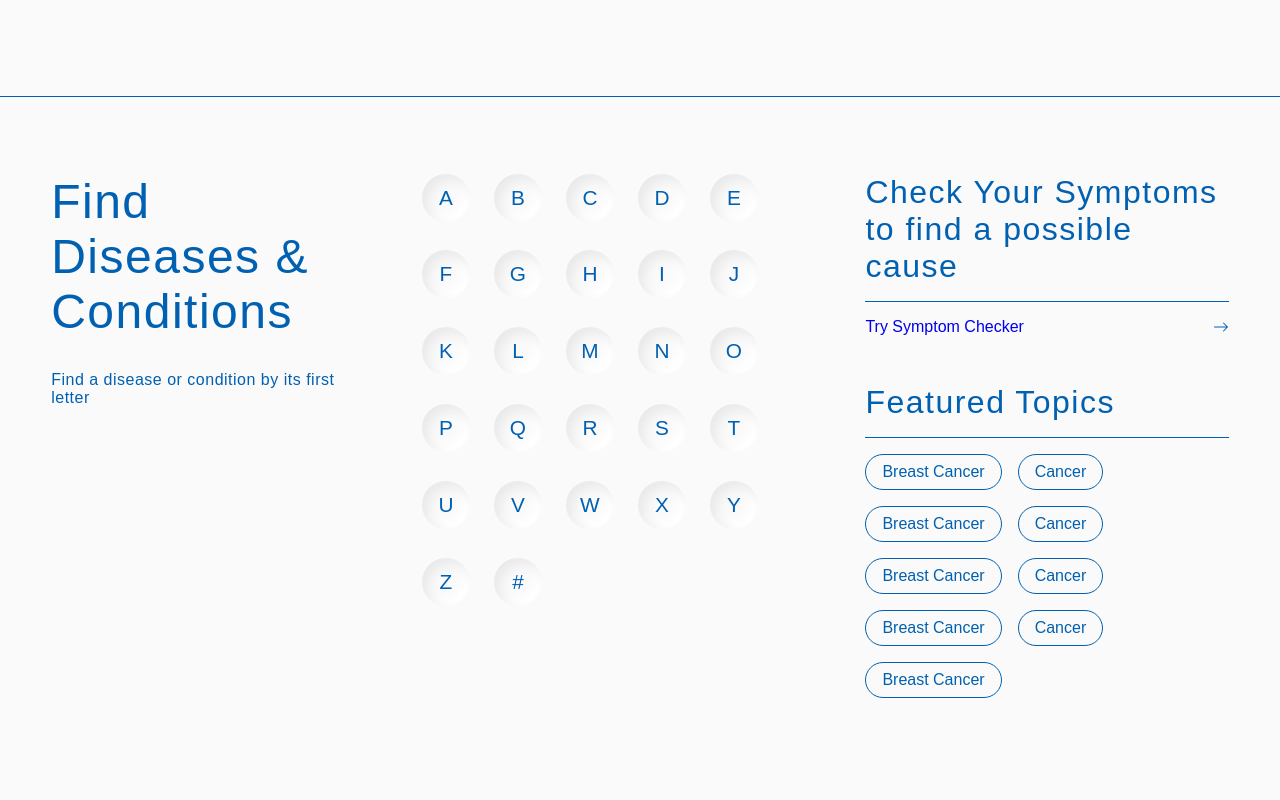
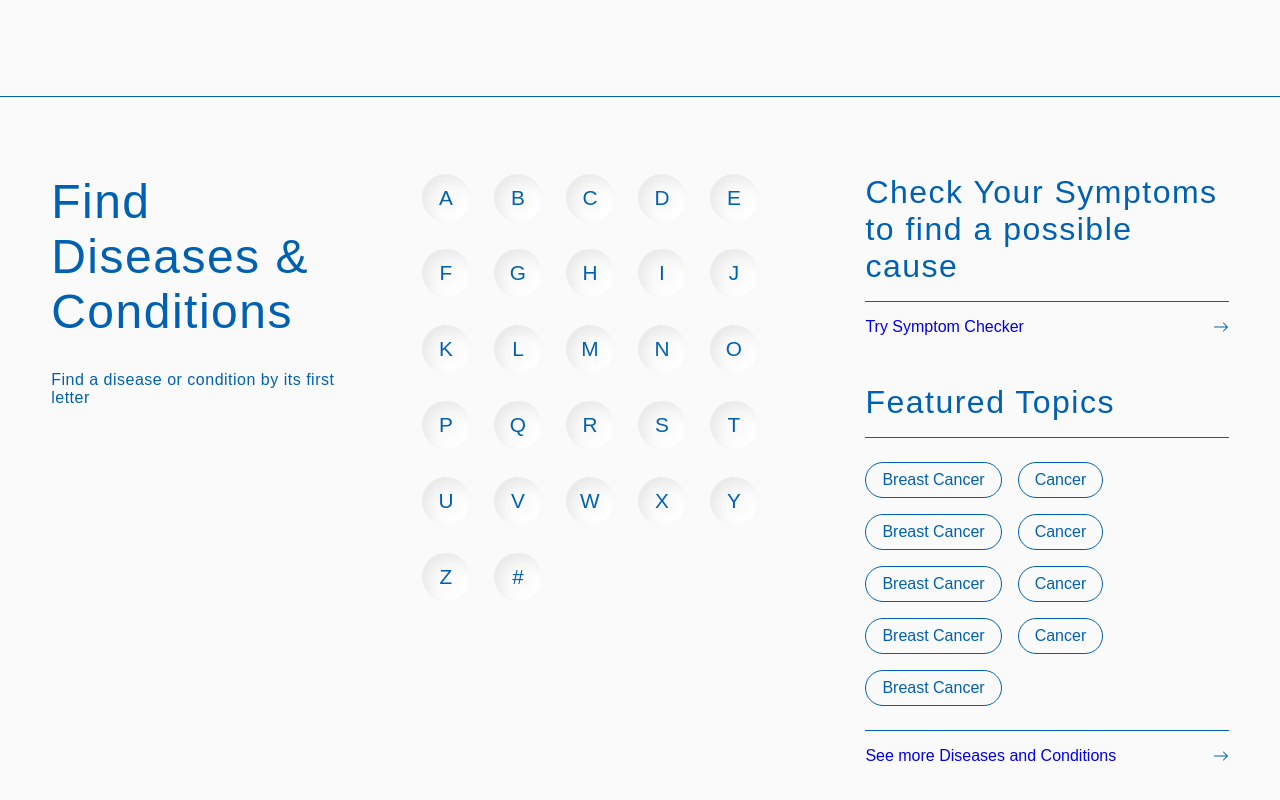
Before and after one commit to Bahtiyorjon1997/e-medicine, a React (Create React App) app: page / in a window 1280 px wide. Shown: the part 1459-2259 px from the top of the page. Built offline with nearby package versions, Linux system fonts and the light colour scheme; no server answers.

Commit message:
dieases and conditions page ready

```diff
--- a/src/components/Diseases/index.js
+++ b/src/components/Diseases/index.js
@@ -43,6 +43,12 @@ const Disease = () => {
             <span> Cancer</span>
             <span>Breast Cancer</span>
           </div>
+          <div className="btm symptom">
+            <a href="https://www.mayoclinic.org/symptom-checker/select-symptom/itt-20009075">
+              See more Diseases and Conditions
+            </a>
+            <Arrow />
+          </div>
         </div>
       </section>
     </DiseaseWrap>
@@ -50,7 +56,7 @@ const Disease = () => {
 };
 const DiseaseWrap = styled.div`
   width: 100vw;
-  height: 100vh;
+  height: fit-content;
   padding: 6% 4%;
   background-color: rgb(250, 250, 250);
   border-top: 1px solid #0060b1;
@@ -60,10 +66,6 @@ const DiseaseWrap = styled.div`
     width: 100%;
     display: flex;
     gap: 5rem;
-  }
-
-  .disease > div {
-    /* border: 1px solid blue; */
   }
 
   .disease > .disease-right {
@@ -96,13 +98,20 @@ const DiseaseWrap = styled.div`
       flex-wrap: wrap;
       gap: 1rem;
       margin: 1rem 0;
+      padding: 0.5rem 0;
     }
+
+    .btm {
+      border-top: 1px solid #0060b1;
+    }
+
     .most-visited > span {
       padding: 0.5rem 1rem;
       border-radius: 3rem;
       border: 1px solid #0060b1;
       cursor: pointer;
     }
+
     .most-visited > span:hover {
       background-color: #0060b1;
       color: rgb(250, 250, 250);
```
